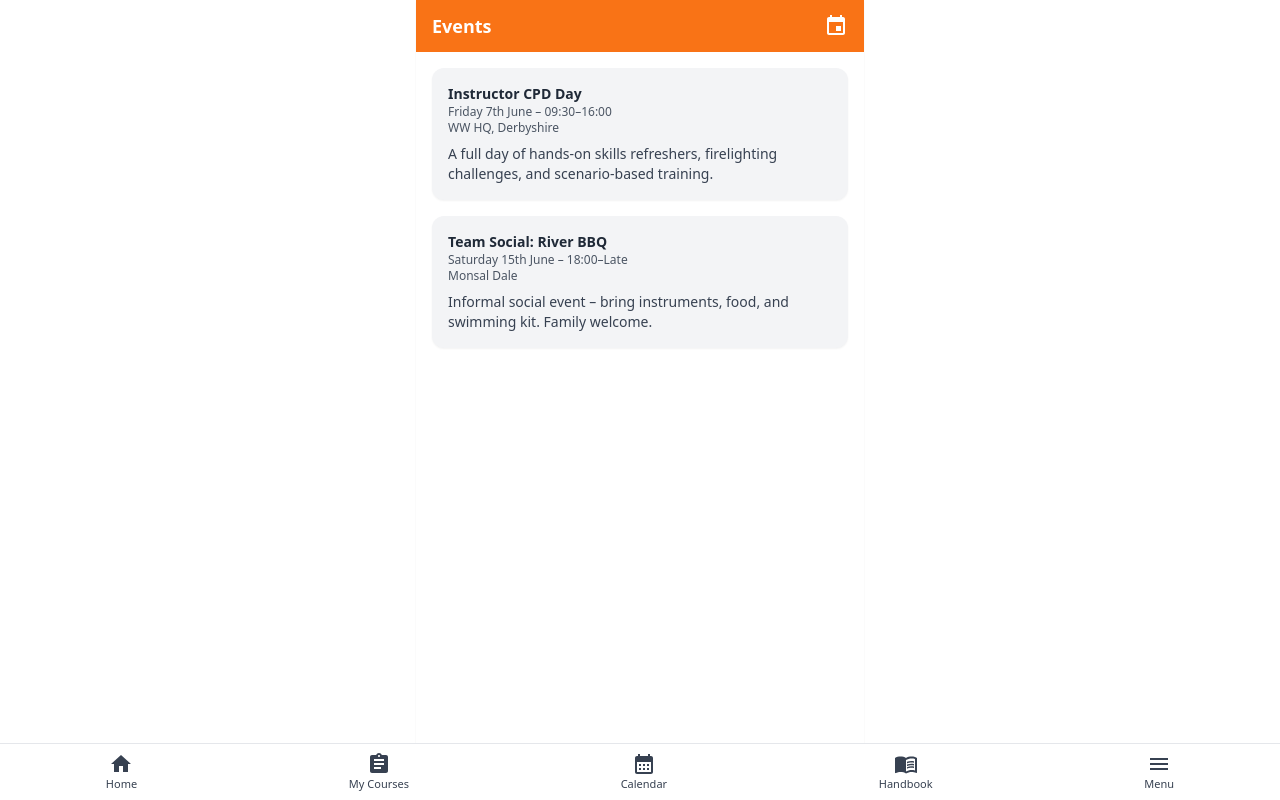
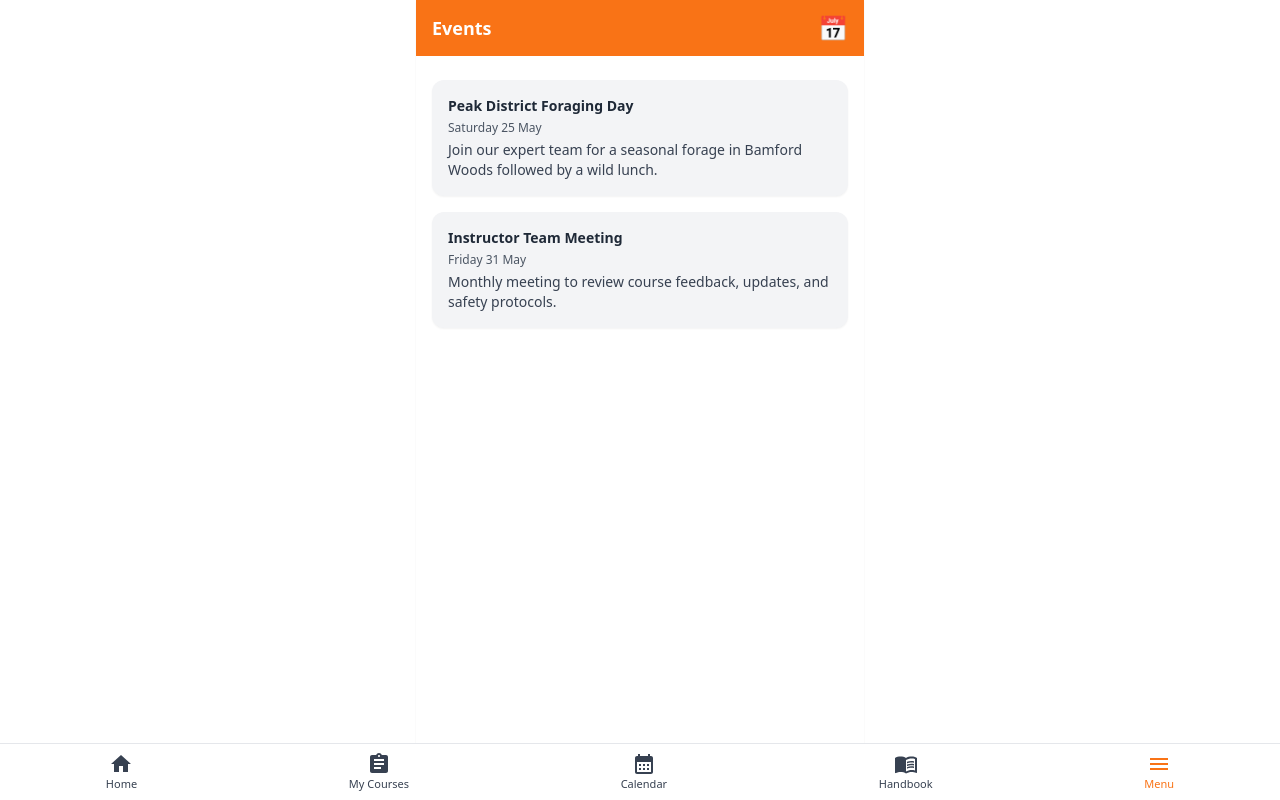
Before and after one commit to BUSHBOI95/Woodland-Ways-Portal-, a React (Vite) app: page /events in a window 1280 px wide. Built offline with nearby package versions, Linux system fonts and the light colour scheme.

Commit message:
Update Events.jsx

```diff
--- a/src/pages/Events.jsx
+++ b/src/pages/Events.jsx
@@ -1,21 +1,18 @@
 import React from 'react';
-import { Assignment, CalendarMonth, MenuBook, Menu, Home, Event } from '@mui/icons-material';
+import { NavLink } from 'react-router-dom';
+import { Home, Assignment, CalendarMonth, MenuBook, Menu } from '@mui/icons-material';
 
 const Events = () => {
   const events = [
     {
-      title: "Instructor CPD Day",
-      date: "Friday 7th June",
-      time: "09:30–16:00",
-      location: "WW HQ, Derbyshire",
-      description: "A full day of hands-on skills refreshers, firelighting challenges, and scenario-based training."
+      title: 'Peak District Foraging Day',
+      date: 'Saturday 25 May',
+      description: 'Join our expert team for a seasonal forage in Bamford Woods followed by a wild lunch.',
     },
     {
-      title: "Team Social: River BBQ",
-      date: "Saturday 15th June",
-      time: "18:00–Late",
-      location: "Monsal Dale",
-      description: "Informal social event – bring instruments, food, and swimming kit. Family welcome."
+      title: 'Instructor Team Meeting',
+      date: 'Friday 31 May',
+      description: 'Monthly meeting to review course feedback, updates, and safety protocols.',
     }
   ];
 
@@ -25,16 +22,15 @@ const Events = () => {
       {/* Header */}
       <header className="flex items-center justify-between px-4 py-3 bg-orange-500 text-white">
         <h1 className="text-lg font-semibold">Events</h1>
-        <Event fontSize="medium" />
+        <div className="text-2xl">📅</div>
       </header>
 
-      {/* Event List */}
-      <div className="flex-1 overflow-y-auto px-4 py-4 space-y-4">
+      {/* Event Cards */}
+      <div className="flex-1 overflow-y-auto px-4 py-6 space-y-4">
         {events.map((event, i) => (
           <div key={i} className="bg-gray-100 p-4 rounded-xl shadow-sm">
-            <h2 className="font-semibold text-gray-800 text-sm">{event.title}</h2>
-            <p className="text-xs text-gray-600">{event.date} – {event.time}</p>
-            <p className="text-xs text-gray-600 mb-2">{event.location}</p>
+            <h2 className="font-semibold text-gray-800 text-sm mb-1">{event.title}</h2>
+            <p className="text-xs text-gray-600 mb-1">{event.date}</p>
             <p className="text-sm text-gray-700">{event.description}</p>
           </div>
         ))}
@@ -43,26 +39,26 @@ const Events = () => {
       {/* Bottom Navigation */}
       <footer className="fixed bottom-0 left-0 w-full bg-white border-t border-gray-200">
         <nav className="flex justify-around py-2 text-xs text-gray-700">
-          <div className="flex flex-col items-center">
+          <NavLink to="/" className="flex flex-col items-center">
             <Home fontSize="medium" />
             <span className="text-[11px]">Home</span>
-          </div>
-          <div className="flex flex-col items-center">
+          </NavLink>
+          <NavLink to="/my-courses" className="flex flex-col items-center">
             <Assignment fontSize="medium" />
             <span className="text-[11px]">My Courses</span>
-          </div>
-          <div className="flex flex-col items-center">
+          </NavLink>
+          <NavLink to="/calendar" className="flex flex-col items-center">
             <CalendarMonth fontSize="medium" />
             <span className="text-[11px]">Calendar</span>
-          </div>
-          <div className="flex flex-col items-center">
+          </NavLink>
+          <NavLink to="/handbook" className="flex flex-col items-center">
             <MenuBook fontSize="medium" />
             <span className="text-[11px]">Handbook</span>
-          </div>
-          <div className="flex flex-col items-center">
+          </NavLink>
+          <NavLink to="/menu" className="flex flex-col items-center text-orange-500">
             <Menu fontSize="medium" />
             <span className="text-[11px]">Menu</span>
-          </div>
+          </NavLink>
         </nav>
       </footer>
     </div>
```
